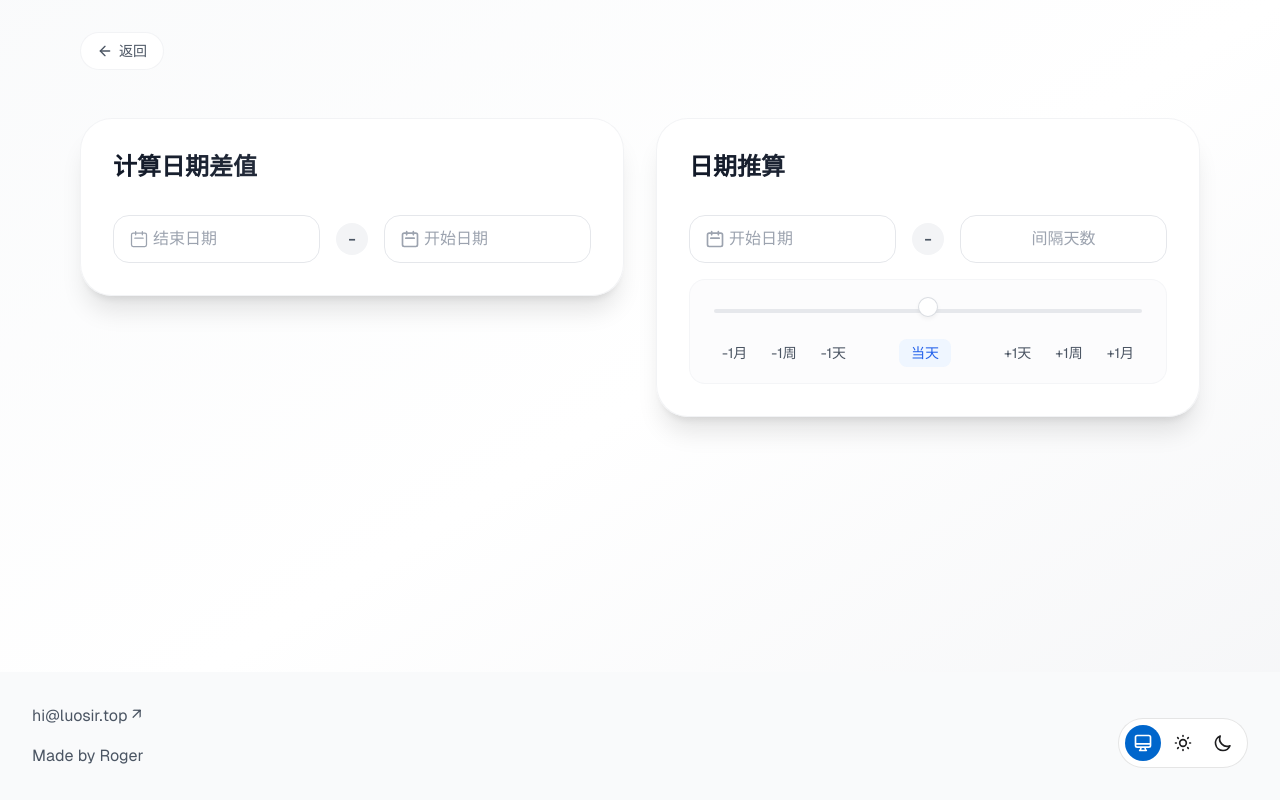
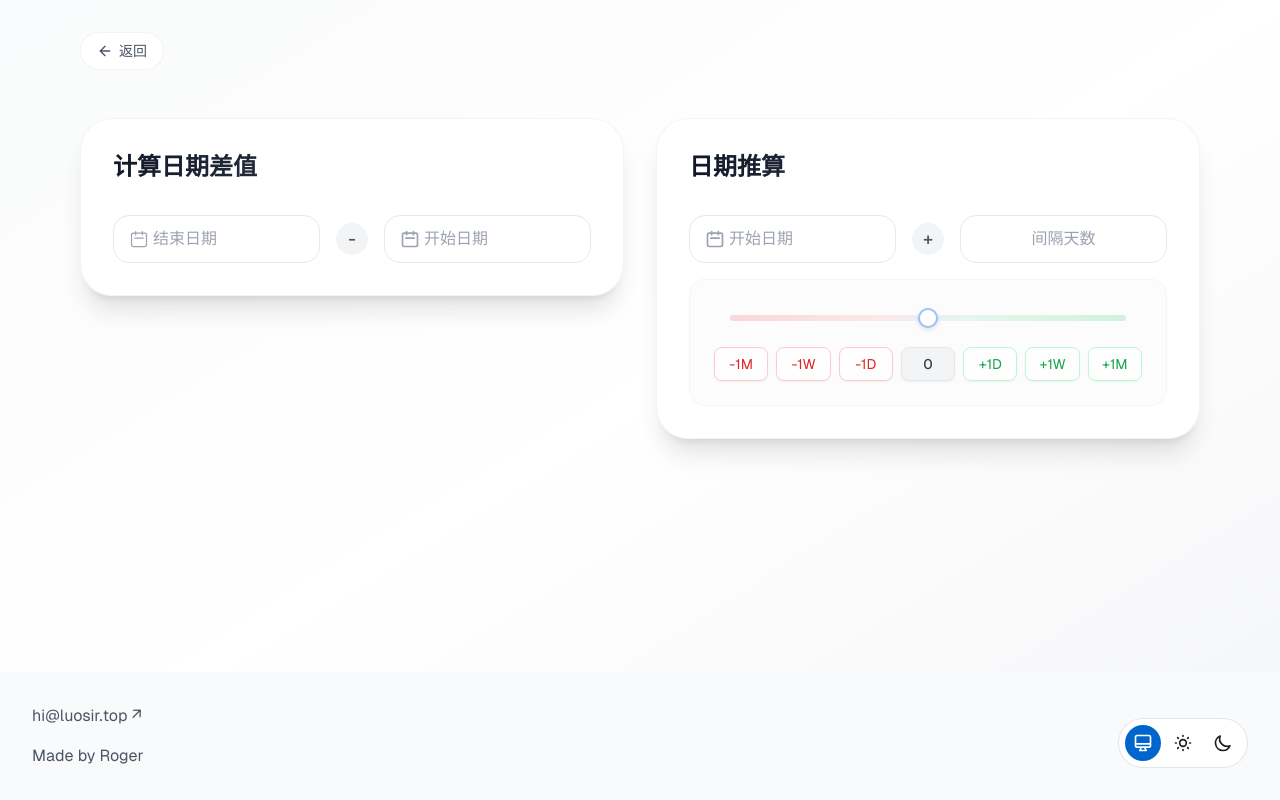
Before and after one commit to luocompany/luosir, a Next.js app: page /tools/date-tools in a window 1280 px wide. Built offline with nearby package versions, Linux system fonts and the light colour scheme.

Commit message:
优化日期推算

```diff
--- a/app/tools/date-tools/page.tsx
+++ b/app/tools/date-tools/page.tsx
@@ -199,7 +199,7 @@ export default function DateTools() {
                   </div>
 
                   <div className="flex items-center justify-center w-8 h-8 rounded-full bg-gray-100 dark:bg-gray-700 cursor-pointer hover:bg-gray-200 dark:hover:bg-gray-600 transition-colors">
-                    <span className="text-gray-600 dark:text-gray-300 text-lg font-medium select-none">-</span>
+                    <span className="text-gray-600 dark:text-gray-300 text-lg font-medium select-none">+</span>
                   </div>
 
                   <div className="relative flex-1">
@@ -226,8 +226,8 @@ export default function DateTools() {
                   </div>
                 </div>
 
-                <div className="space-y-4 bg-gray-50/50 dark:bg-gray-800/50 rounded-2xl p-4 backdrop-blur-sm border border-gray-200/30 dark:border-gray-700/30">
-                  <div className="relative px-2">
+                <div className="space-y-4 bg-gray-50/50 dark:bg-gray-800/50 rounded-2xl p-6 backdrop-blur-sm border border-gray-200/30 dark:border-gray-700/30">
+                  <div className="relative px-4">
                     <input
                       type="range"
                       min="-365"
@@ -239,55 +239,104 @@ export default function DateTools() {
                     />
                   </div>
 
-                  <div className="flex items-center justify-between px-2 mt-4">
-                    <div className="flex items-center gap-2">
+                  <div className="grid grid-cols-7 gap-2 text-center mt-4">
+                    {/* 负值组 - 使用红色系 */}
                     <button
                       onClick={() => handleDaysChange(-30)}
-                        className="px-2 py-1 text-sm rounded-lg hover:bg-gray-100 dark:hover:bg-gray-700 text-gray-600 dark:text-gray-400"
+                      className="px-2 py-1.5 text-sm rounded-lg
+                        bg-white/80 dark:bg-gray-800/80
+                        border border-red-200 dark:border-red-900/50
+                        hover:bg-red-50 dark:hover:bg-red-900/20
+                        active:bg-red-100 dark:active:bg-red-900/30
+                        text-red-600 dark:text-red-400
+                        transition-all duration-200
+                        shadow-sm hover:shadow"
                     >
-                        -1月
+                      -1M
                     </button>
                     <button
                       onClick={() => handleDaysChange(-7)}
-                        className="px-2 py-1 text-sm rounded-lg hover:bg-gray-100 dark:hover:bg-gray-700 text-gray-600 dark:text-gray-400"
+                      className="px-2 py-1.5 text-sm rounded-lg
+                        bg-white/80 dark:bg-gray-800/80
+                        border border-red-200 dark:border-red-900/50
+                        hover:bg-red-50 dark:hover:bg-red-900/20
+                        active:bg-red-100 dark:active:bg-red-900/30
+                        text-red-600 dark:text-red-400
+                        transition-all duration-200
+                        shadow-sm hover:shadow"
                     >
-                        -1周
+                      -1W
                     </button>
                     <button
                       onClick={() => handleDaysChange(-1)}
-                        className="px-2 py-1 text-sm rounded-lg hover:bg-gray-100 dark:hover:bg-gray-700 text-gray-600 dark:text-gray-400"
+                      className="px-2 py-1.5 text-sm rounded-lg
+                        bg-white/80 dark:bg-gray-800/80
+                        border border-red-200 dark:border-red-900/50
+                        hover:bg-red-50 dark:hover:bg-red-900/20
+                        active:bg-red-100 dark:active:bg-red-900/30
+                        text-red-600 dark:text-red-400
+                        transition-all duration-200
+                        shadow-sm hover:shadow"
                     >
-                        -1天
+                      -1D
                     </button>
-                    </div>
 
+                    {/* 零值 - 使用中性色 */}
                     <button
                       onClick={() => setDays('0')}
-                      className="px-3 py-1 text-sm rounded-lg bg-blue-50 hover:bg-blue-100 dark:bg-blue-900/30 dark:hover:bg-blue-900/50 text-blue-600 dark:text-blue-400 font-medium"
+                      className="px-3 py-1.5 text-sm rounded-lg
+                        bg-gray-100 dark:bg-gray-800
+                        border border-gray-200 dark:border-gray-700
+                        hover:bg-gray-200 dark:hover:bg-gray-700
+                        active:bg-gray-300 dark:active:bg-gray-600
+                        text-gray-700 dark:text-gray-300
+                        font-medium
+                        transition-all duration-200
+                        shadow-sm hover:shadow-md"
                     >
-                      当天
+                      0
                     </button>
 
-                    <div className="flex items-center gap-2">
+                    {/* 正值组 - 使用绿色系 */}
                     <button
                       onClick={() => handleDaysChange(1)}
-                        className="px-2 py-1 text-sm rounded-lg hover:bg-gray-100 dark:hover:bg-gray-700 text-gray-600 dark:text-gray-400"
+                      className="px-2 py-1.5 text-sm rounded-lg
+                        bg-white/80 dark:bg-gray-800/80
+                        border border-green-200 dark:border-green-900/50
+                        hover:bg-green-50 dark:hover:bg-green-900/20
+                        active:bg-green-100 dark:active:bg-green-900/30
+                        text-green-600 dark:text-green-400
+                        transition-all duration-200
+                        shadow-sm hover:shadow"
                     >
-                        +1天
+                      +1D
                     </button>
                     <button
                       onClick={() => handleDaysChange(7)}
-                        className="px-2 py-1 text-sm rounded-lg hover:bg-gray-100 dark:hover:bg-gray-700 text-gray-600 dark:text-gray-400"
+                      className="px-2 py-1.5 text-sm rounded-lg
+                        bg-white/80 dark:bg-gray-800/80
+                        border border-green-200 dark:border-green-900/50
+                        hover:bg-green-50 dark:hover:bg-green-900/20
+                        active:bg-green-100 dark:active:bg-green-900/30
+                        text-green-600 dark:text-green-400
+                        transition-all duration-200
+                        shadow-sm hover:shadow"
                     >
-                        +1周
+                      +1W
                     </button>
                     <button
                       onClick={() => handleDaysChange(30)}
-                        className="px-2 py-1 text-sm rounded-lg hover:bg-gray-100 dark:hover:bg-gray-700 text-gray-600 dark:text-gray-400"
+                      className="px-2 py-1.5 text-sm rounded-lg
+                        bg-white/80 dark:bg-gray-800/80
+                        border border-green-200 dark:border-green-900/50
+                        hover:bg-green-50 dark:hover:bg-green-900/20
+                        active:bg-green-100 dark:active:bg-green-900/30
+                        text-green-600 dark:text-green-400
+                        transition-all duration-200
+                        shadow-sm hover:shadow"
                     >
-                        +1月
+                      +1M
                     </button>
-                    </div>
                   </div>
                 </div>
               </div>
@@ -295,7 +344,14 @@ export default function DateTools() {
               {resultDate && (
                 <div className="mt-4 sm:mt-6 p-4 sm:p-6 rounded-xl sm:rounded-2xl bg-blue-50/50 dark:bg-blue-900/20 backdrop-blur-sm border border-blue-100 dark:border-blue-800/50">
                   <p className="text-center text-lg sm:text-xl font-medium text-gray-900 dark:text-white">
-                    {days}天{parseInt(days) >= 0 ? '后' : '前'}是:
+                    {Math.abs(parseInt(days))}天
+                    <span className={parseInt(days) >= 0 ?
+                      "text-green-500 dark:text-green-400" :
+                      "text-red-500 dark:text-red-400"
+                    }>
+                      {parseInt(days) >= 0 ? '后' : '前'}
+                    </span>
+                    是:
                     <span className="text-blue-600 dark:text-blue-400 font-semibold ml-2">{formatDate(resultDate)}</span>
                   </p>
                 </div>
--- a/app/tools/date-tools/styles.css
+++ b/app/tools/date-tools/styles.css
@@ -98,13 +98,18 @@
 
 .range-input {
   -webkit-appearance: none;
-  appearance: none;
   width: 100%;
-  height: 4px;
-  background: rgba(209, 213, 219, 0.5);
-  border-radius: 2px;
+  height: 6px;
+  background: linear-gradient(to right,
+    rgb(239 68 68 / 0.2) 0%,
+    rgb(239 68 68 / 0.1) 40%,
+    rgb(59 130 246 / 0.1) 50%,
+    rgb(34 197 94 / 0.1) 60%,
+    rgb(34 197 94 / 0.2) 100%
+  );
+  border-radius: 999px;
   outline: none;
-  cursor: pointer;
+  padding: 0;
   margin: 10px 0;
 }
 
@@ -113,28 +118,64 @@
   appearance: none;
   width: 20px;
   height: 20px;
+  background: white;
+  border: 2px solid rgb(59 130 246 / 0.5);
   border-radius: 50%;
-  background: #ffffff;
-  border: 1px solid rgba(209, 213, 219, 0.8);
   cursor: pointer;
-  margin-top: -8px;
-  box-shadow: 0 2px 4px rgba(0, 0, 0, 0.05);
   transition: all 0.2s ease;
+  box-shadow: 0 2px 4px rgb(0 0 0 / 0.1);
+}
+
+.range-input::-moz-range-thumb {
+  width: 20px;
+  height: 20px;
+  background: white;
+  border: 2px solid rgb(59 130 246 / 0.5);
+  border-radius: 50%;
+  cursor: pointer;
+  transition: all 0.2s ease;
+  box-shadow: 0 2px 4px rgb(0 0 0 / 0.1);
 }
 
 .range-input::-webkit-slider-thumb:hover {
+  background: rgb(59 130 246 / 0.1);
   transform: scale(1.1);
-  box-shadow: 0 2px 8px rgba(0, 0, 0, 0.1);
+  box-shadow: 0 4px 6px rgb(0 0 0 / 0.1);
+}
+
+.range-input::-moz-range-thumb:hover {
+  background: rgb(59 130 246 / 0.1);
+  transform: scale(1.1);
+  box-shadow: 0 4px 6px rgb(0 0 0 / 0.1);
 }
 
 @media (prefers-color-scheme: dark) {
   .range-input {
-    background: rgba(75, 85, 99, 0.5);
+    background: linear-gradient(to right,
+      rgb(239 68 68 / 0.3) 0%,
+      rgb(239 68 68 / 0.2) 40%,
+      rgb(59 130 246 / 0.2) 50%,
+      rgb(34 197 94 / 0.2) 60%,
+      rgb(34 197 94 / 0.3) 100%
+    );
   }
 
   .range-input::-webkit-slider-thumb {
-    background: #1f2937;
-    border-color: rgba(209, 213, 219, 0.2);
+    background: rgb(31 41 55);
+    border-color: rgb(59 130 246 / 0.7);
+  }
+
+  .range-input::-moz-range-thumb {
+    background: rgb(31 41 55);
+    border-color: rgb(59 130 246 / 0.7);
+  }
+
+  .range-input::-webkit-slider-thumb:hover {
+    background: rgb(59 130 246 / 0.3);
+  }
+
+  .range-input::-moz-range-thumb:hover {
+    background: rgb(59 130 246 / 0.3);
   }
 }
 
```
Lines whose indentation alone changed are shown as unchanged.
